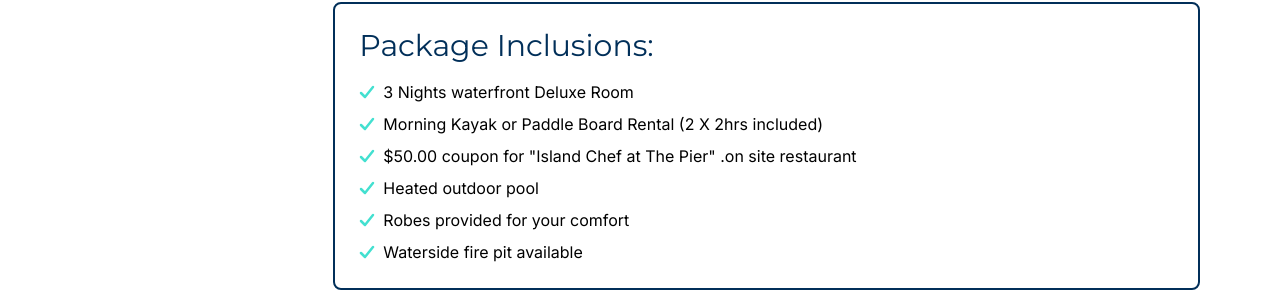
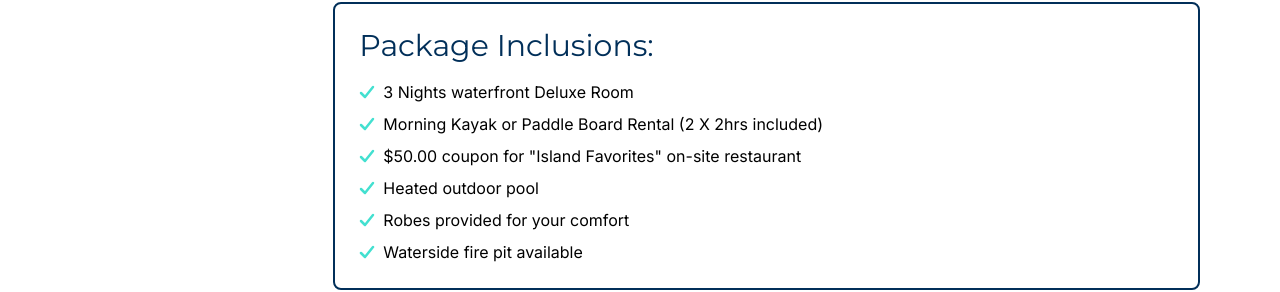
Before and after one commit to evanlarkin10/pier-website, a Next.js app: page /romance-packages in a window 1280 px wide. Shown: the part 766-1058 px from the top of the page. Built offline with nearby package versions, Linux system fonts and the light colour scheme.

Commit message:
Tweak romance

```diff
--- a/src/pages/romance-packages.tsx
+++ b/src/pages/romance-packages.tsx
@@ -38,7 +38,7 @@ export default function RomancePackages() {
               bullets={[
                 "3 Nights waterfront Deluxe Room",
                 "Morning Kayak or Paddle Board Rental (2 X 2hrs included)",
-                '$50.00 coupon for "Island Chef at The Pier" .on site restaurant',
+                '$50.00 coupon for "Island Favorites" on-site restaurant',
                 "Heated outdoor pool",
                 "Robes provided for your comfort",
                 "Waterside fire pit available",
```
